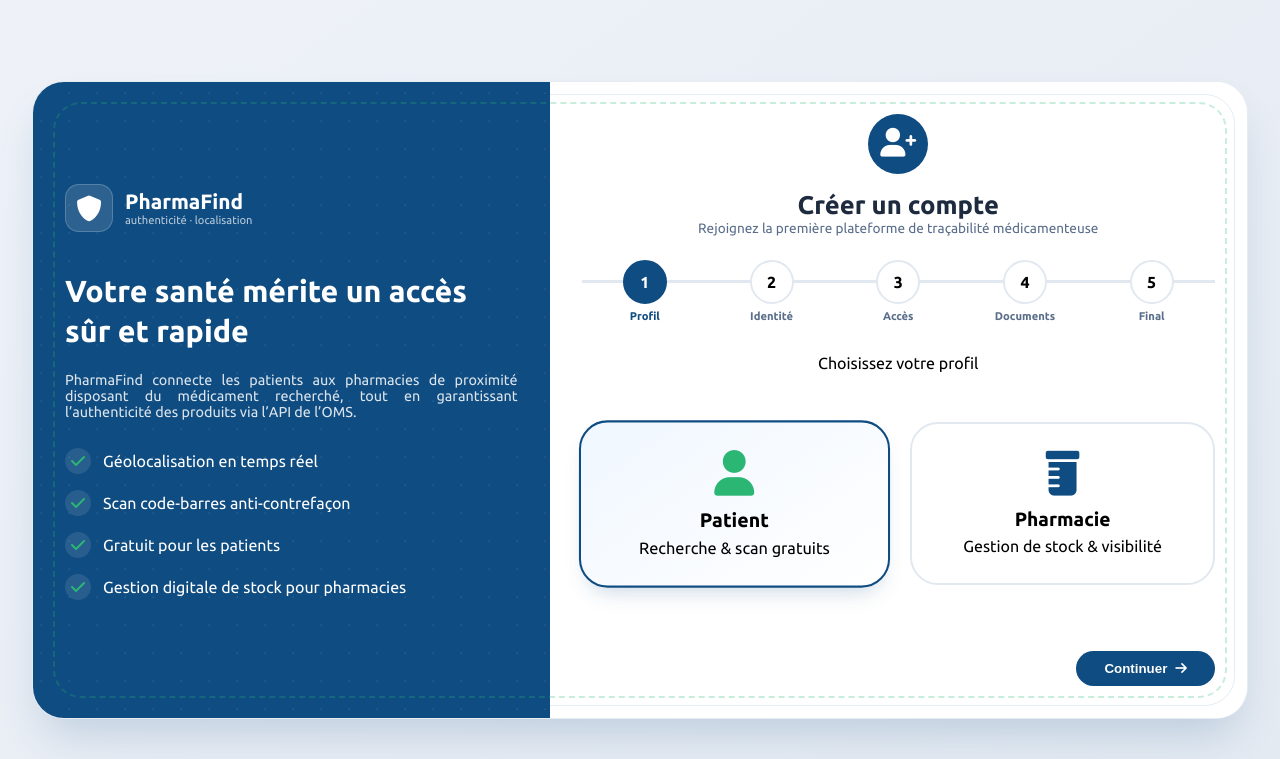
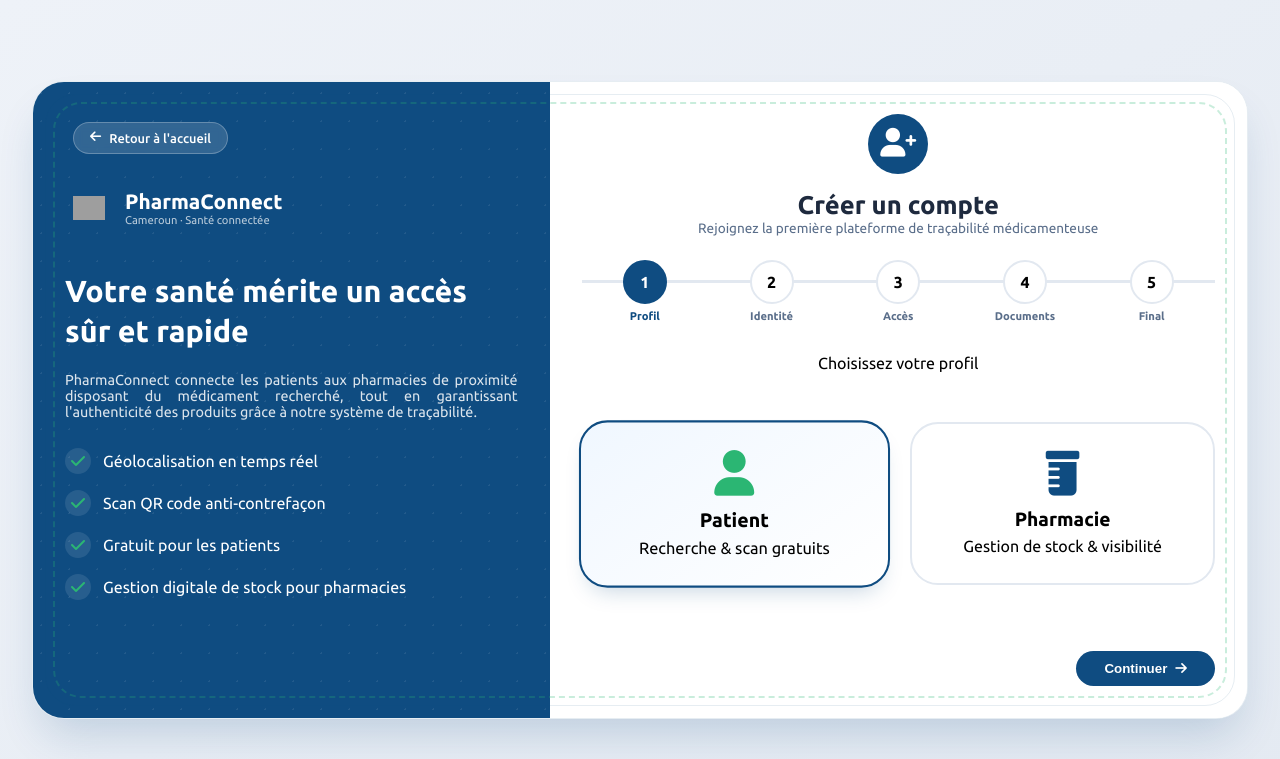
Before and after one commit to maryam2379/PharmaConect, a Flask app: page /register in a window 1280 px wide. Shown: the top 759 px of the page. Run offline with Flask 3, Linux system fonts and the light colour scheme; grey boxes are pictures that could not be loaded.

Commit message:
fix: modification du register

```diff
--- a/templates/auth/register.html
+++ b/templates/auth/register.html
@@ -4,7 +4,7 @@
   <meta charset="UTF-8">
   <meta name="csrf-token" content="{{ csrf_token() }}">
   <meta name="viewport" content="width=device-width, initial-scale=1.0">
-  <title>PharmaFind · Inscription sécurisée</title>
+  <title>PharmaConnect · Inscription sécurisée</title>
   <link rel="stylesheet" href="https://cdnjs.cloudflare.com/ajax/libs/font-awesome/6.0.0-beta3/css/all.min.css">
   <link href="https://fonts.googleapis.com/css2?family=Ubuntu:wght@400;500;700&display=swap" rel="stylesheet">
   <style>
@@ -115,13 +115,17 @@
     .logo-mark {
       width: 48px;
       height: 48px;
-      background: rgba(255,255,255,0.12);
-      border: 1px solid rgba(255,255,255,0.2);
       border-radius: 14px;
       display: flex;
       align-items: center;
       justify-content: center;
-      font-size: 1.6rem;
+      overflow: hidden;
+    }
+
+    .logo-mark img {
+      width: 32px;
+      height: 32px;
+      object-fit: contain;
     }
 
     .logo-text {
@@ -162,6 +166,33 @@
       align-items: center;
       justify-content: center;
       color: var(--green-pharma);
+    }
+
+    /* Bouton retour accueil */
+    .back-home-btn {
+      margin: 20px;
+      position: absolute;
+      top: 20px;
+      left: 20px;
+      z-index: 10;
+      background: rgba(255,255,255,0.15);
+      border: 1px solid rgba(255,255,255,0.25);
+      border-radius: 40px;
+      padding: 8px 16px;
+      color: white;
+      font-size: 0.8rem;
+      font-weight: 500;
+      text-decoration: none;
+      display: inline-flex;
+      align-items: center;
+      gap: 8px;
+      transition: all 0.3s ease;
+      backdrop-filter: blur(4px);
+    }
+
+    .back-home-btn:hover {
+      background: rgba(255,255,255,0.3);
+      transform: translateX(-2px);
     }
 
     /* ========== PANEL DROIT ========== */
@@ -483,20 +514,32 @@
 </head>
 <body>
 <div class="register-wrapper">
+
+  <!-- Bouton retour à l'accueil -->
+   <br><br>
+  <a href="{{ url_for('main.home') }}" class="back-home-btn">
+    <i class="fas fa-arrow-left"></i> Retour à l'accueil
+  </a>
+
   <!-- PANEL GAUCHE -->
   <div class="left-panel">
     <div class="left-content">
       <div class="logo-area">
-        <div class="logo-mark"><i class="fas fa-shield-alt"></i></div>
-        <div><div class="logo-text">PharmaFind</div><div class="logo-small">authenticité · localisation</div></div>
+        <div class="logo-mark">
+          <img src="{{ url_for('static', filename='images/Group 2.svg') }}" alt="PharmaConnect Logo">
+        </div>
+        <div>
+          <div class="logo-text">PharmaConnect</div>
+          <div class="logo-small">Cameroun · Santé connectée</div>
+        </div>
       </div>
       <h1 class="left-title">Votre santé mérite un accès sûr et rapide</h1>
       <p class="left-paragraph">
-        PharmaFind connecte les patients aux pharmacies de proximité disposant du médicament recherché,
-        tout en garantissant l’authenticité des produits via l’API de l’OMS.
+        PharmaConnect connecte les patients aux pharmacies de proximité disposant du médicament recherché,
+        tout en garantissant l'authenticité des produits grâce à notre système de traçabilité.
       </p>
       <div class="feature-item"><span class="feature-dot"><i class="fas fa-check"></i></span> Géolocalisation en temps réel</div>
-      <div class="feature-item"><span class="feature-dot"><i class="fas fa-check"></i></span> Scan code-barres anti-contrefaçon</div>
+      <div class="feature-item"><span class="feature-dot"><i class="fas fa-check"></i></span> Scan QR code anti-contrefaçon</div>
       <div class="feature-item"><span class="feature-dot"><i class="fas fa-check"></i></span> Gratuit pour les patients</div>
       <div class="feature-item"><span class="feature-dot"><i class="fas fa-check"></i></span> Gestion digitale de stock pour pharmacies</div>
     </div>
@@ -547,7 +590,7 @@
       </div>
     </div>
 
-    <!-- ÉTAPE 1 : identité dynamique (avec géolocalisation pour les deux rôles) -->
+    <!-- ÉTAPE 1 : identité dynamique -->
     <div class="step-panel" id="step1">
       <div class="form-grid" id="identityForm"></div>
       <div class="btn-group">
@@ -601,7 +644,6 @@
   let uploadedDocs = {};
   const csrfToken = document.querySelector('meta[name="csrf-token"]')?.getAttribute('content') || '';
 
-  // --- Gestion de l'effet de sélection des cartes rôle ---
   function initRoleSelection() {
     const cards = document.querySelectorAll('.role-card');
     cards.forEach(card => {
@@ -615,7 +657,6 @@
     });
   }
 
-  // UI progression
   function updateStepUI() {
     document.querySelectorAll('.step-panel').forEach((p, idx) => p.classList.toggle('active', idx === currentStep));
     document.querySelectorAll('.step-item').forEach((item, idx) => {
@@ -628,7 +669,6 @@
   }
   function goToStep(step) { if (step>=0 && step<=4) { currentStep = step; updateStepUI(); } }
 
-  // Fonction de géolocalisation partagée (pour patient et pharmacie)
   async function getGeolocation(targetInputId, statusDivId, buttonId) {
     const btn = document.getElementById(buttonId);
     const statusDiv = document.getElementById(statusDivId);
@@ -657,10 +697,8 @@
         inputAddr.value = fullAddress;
         statusDiv.innerText = '✓ Adresse récupérée avec succès';
         statusDiv.className = 'geo-status success';
-        // Mettre à jour profileData en fonction du rôle
         if (selectedRole === 'patient') profileData.adresse = fullAddress;
         else profileData.geoInput = fullAddress;
-        // Si le champ région est vide, on peut le pré-remplir
         const regionField = document.getElementById('region');
         if (regionField && !regionField.value && ville) regionField.value = ville;
       } catch (error) {
@@ -691,7 +729,6 @@
     }, { timeout: 10000, enableHighAccuracy: true });
   }
 
-  // Rendu formulaire identité (avec géolocalisation pour les deux profils)
   function renderIdentityForm() {
     const container = document.getElementById('identityForm');
     if (selectedRole === 'patient') {
@@ -731,7 +768,6 @@
     }
   }
 
-  // Validation identité
   function validateIdentity() {
     let ok = true;
     if (selectedRole === 'patient') {
@@ -770,7 +806,6 @@
     return ok;
   }
 
-  // Validation accès (inchangée)
   function validateAccess() {
     let ok = true;
     const email = document.getElementById('email').value.trim();
@@ -793,7 +828,6 @@
     return ok;
   }
 
-  // Documents (inchangé)
   function renderDocumentsForm() {
     const container = document.getElementById('documentsForm');
     if (selectedRole === 'patient') {
@@ -807,6 +841,7 @@
       attachUploadEvents();
     }
   }
+
   function attachUploadEvents() {
     document.querySelectorAll('.upload-area').forEach(zone => {
       const input = zone.querySelector('input[type="file"]');
@@ -814,6 +849,7 @@
       input.addEventListener('change', (e) => uploadDoc(e.target, input.id.split('_')[1]));
     });
   }
+
   async function uploadDoc(input, docId) {
     const file = input.files[0];
     if (!file || file.size > 5*1024*1024) { alert('Fichier trop volumineux (max 5 Mo)'); input.value=''; return; }
@@ -835,6 +871,7 @@
       } else alert('Erreur lors de l\'upload');
     } catch(e) { zone.innerHTML = original; alert('Erreur réseau'); }
   }
+
   function validateDocs() {
     if (selectedRole === 'pharmacien') {
       if (!uploadedDocs['licence']) { document.getElementById('licenceErr').innerText = 'La licence est obligatoire'; return false; }
@@ -847,7 +884,6 @@
     return true;
   }
 
-  // Soumission finale
   async function submitFinal() {
     if (!validateDocs()) return;
     const btn = document.getElementById('submitFinalBtn');
@@ -876,7 +912,6 @@
     } catch(e) { alert('Erreur de connexion au serveur'); btn.disabled = false; btn.innerHTML = 'Soumettre'; }
   }
 
-  // Navigation
   document.querySelectorAll('.nextStep').forEach(btn => {
     btn.addEventListener('click', () => {
       if (currentStep === 1 && !validateIdentity()) return;
@@ -888,7 +923,6 @@
   document.getElementById('nextStep0').addEventListener('click', () => { goToStep(1); });
   document.getElementById('submitFinalBtn').addEventListener('click', submitFinal);
 
-  // Initialisation
   initRoleSelection();
   renderIdentityForm();
   updateStepUI();
```
